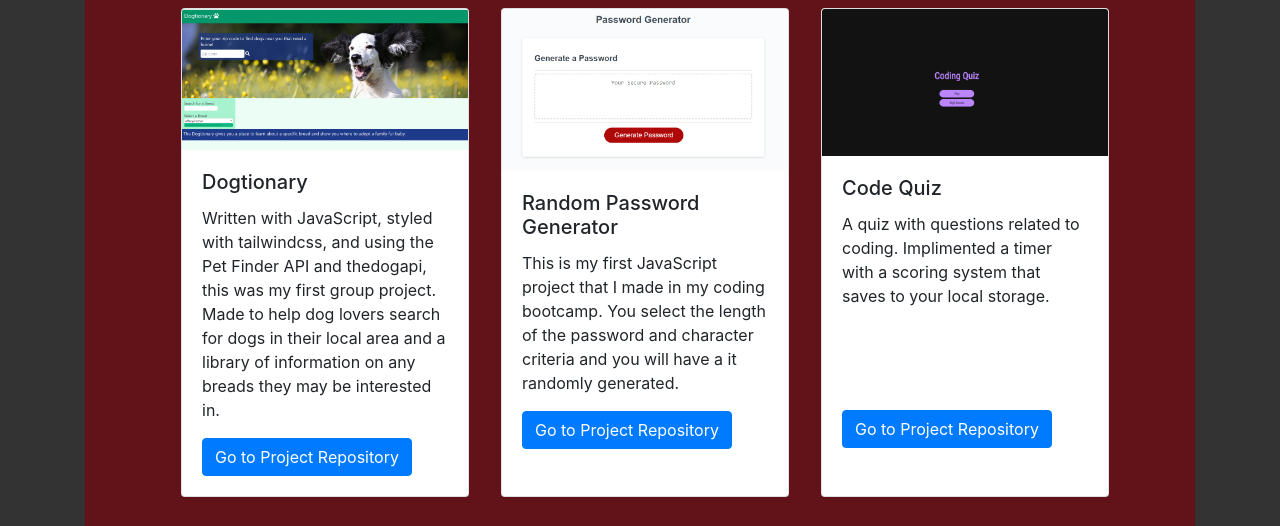
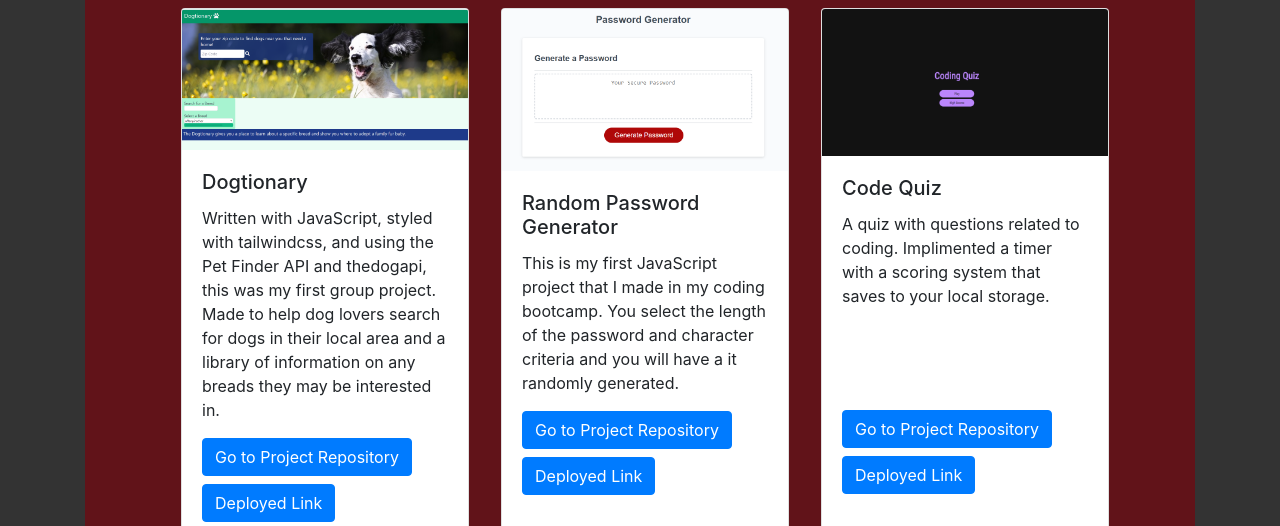
Before and after one commit to MTBishop/Portfolio, a plain HTML site: page portfolio.html in a window 1280 px wide. Shown: the part 208-734 px from the top of the page. Drawn offline with nearby package versions, Linux system fonts and the light colour scheme.

Commit message:
fixed resume link and added deployed links to projects

```diff
--- a/Assets/portfoliostyle.css
+++ b/Assets/portfoliostyle.css
@@ -7,3 +7,6 @@
 #btn2 {
   margin-top: 5.4rem;
 }
+#btn3 {
+  margin-top: 0.5rem;
+}
--- a/portfolio.html
+++ b/portfolio.html
@@ -40,7 +40,7 @@
                     <li class="nav-item">
                         <!-- Link for Resume -->
                         <a class="nav-link text-light"
-                            href="https://docs.google.com/document/d/1k-PccCeQzhugyhvaEKibDcAcwJkhrNmMBe1OkXoGh3U/edit"
+                            href="https://docs.google.com/document/d/1k-PccCeQzhugyhvaEKibDcAcwJkhrNmMBe1OkXoGh3U/edit?usp=sharing"
                             target="_blank">My
                             Resume</a>
                     </li>
@@ -64,7 +64,9 @@
                             for dogs in their local area and a library of information on any breads they may be
                             interested in.</p>
                         <a href="https://github.com/kcnancy/Dogtionary" target="_blank" class="btn btn-primary">Go to
-                            Project Repository</a>
+                            Project Repository</a><a href="https://kcnancy.github.io/Dogtionary/" target="_blank"
+                            class="btn btn-primary" id="btn3">Deployed Link</a>
+
                     </div>
                 </div>
                 <div class="card m-3" style="width: 18rem;">
@@ -77,6 +79,8 @@
                             generated.</p>
                         <a href="https://github.com/mtbishop/03-Password-Generator" target="_blank"
                             class="btn btn-primary">Go to Project Repository</a>
+                        <a href="https://mtbishop.github.io/03-Password-Generator/" target="_blank"
+                            class="btn btn-primary" id="btn3">Deployed Link</a>
                     </div>
                 </div>
                 <div class="card m-3" style="width: 18rem;">
@@ -87,6 +91,8 @@
                             system that saves to your local storage.</p>
                         <a href="https://github.com/mtbishop/04-Code-Quiz" target="_blank" class="btn btn-primary"
                             id="btn2">Go to Project Repository</a>
+                        <a href="https://mtbishop.github.io/04-Code-Quiz/" target="_blank" class="btn btn-primary"
+                            id="btn3">Deployed Link</a>
                     </div>
                 </div>
 
```
Also changed, not shown: contact.html (+1 -1 lines), index.html (+1 -1 lines).
